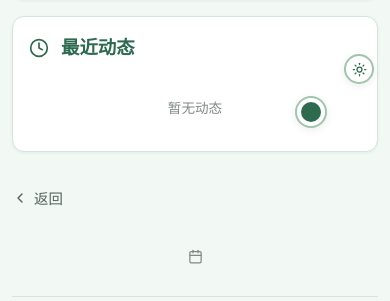
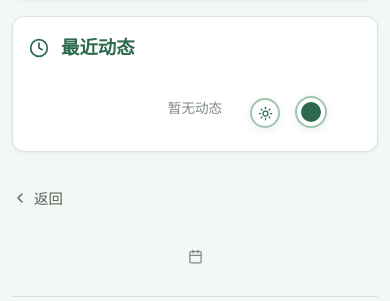
Before and after one commit to kaixin1106/blog, a Python web app: template templates/post.html in a window 390 px wide. Shown: the part 682-983 px from the top of the page. Run offline with Jinja, Linux system fonts and the light colour scheme; the template is opened without the code that fills it, so the values that code supplies are empty.

Commit message:
fix: 将明暗模式切换按钮移到主题色选择器左侧

```diff
--- a/static/style.css
+++ b/static/style.css
@@ -1193,8 +1193,8 @@ body {
 
 .darkmode-toggle {
   position: fixed;
-  bottom: 90px;
-  right: 24px;
+  bottom: 40px;
+  right: 128px;
   z-index: 101;
   width: 36px;
   height: 36px;
@@ -1235,8 +1235,8 @@ body {
     height: 24px;
   }
   .darkmode-toggle {
-    bottom: 82px;
-    right: 16px;
+    bottom: 38px;
+    right: 114px;
     width: 32px;
     height: 32px;
   }
@@ -1601,8 +1601,8 @@ body {
     height: 34px;
   }
   .darkmode-toggle {
-    bottom: 78px;
-    right: 16px;
+    bottom: 34px;
+    right: 110px;
     width: 30px;
     height: 30px;
   }
```
